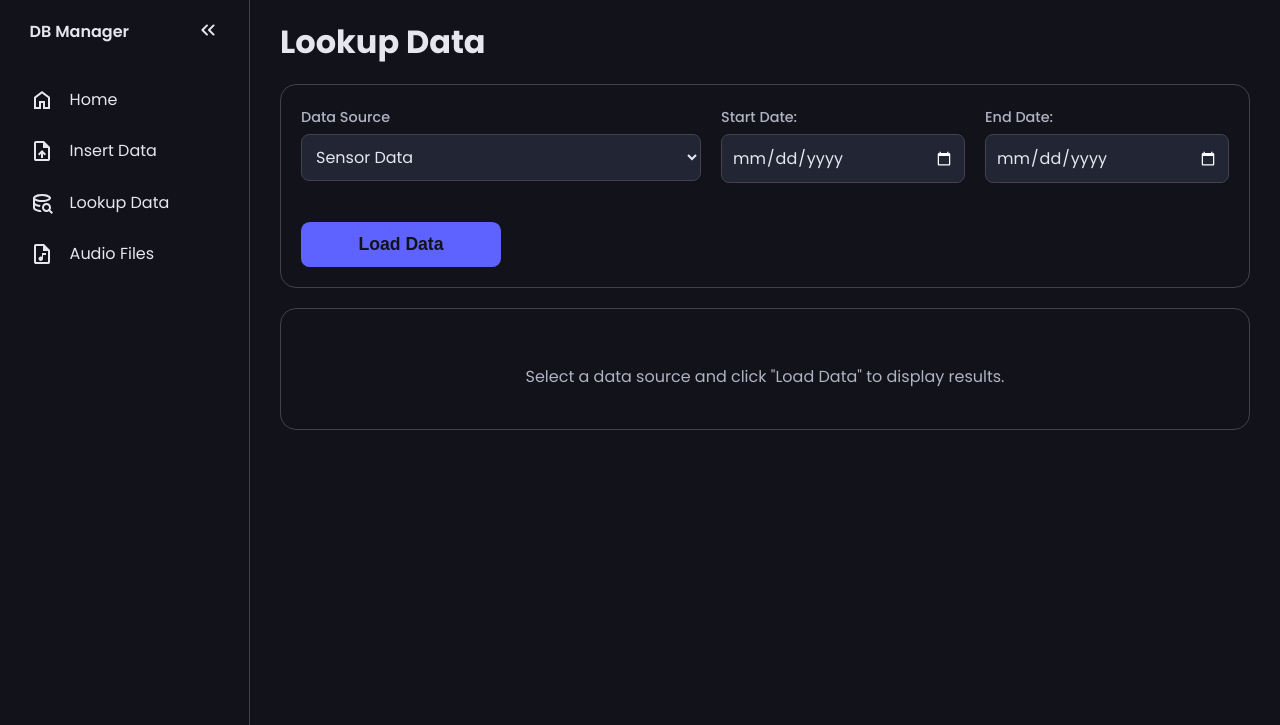
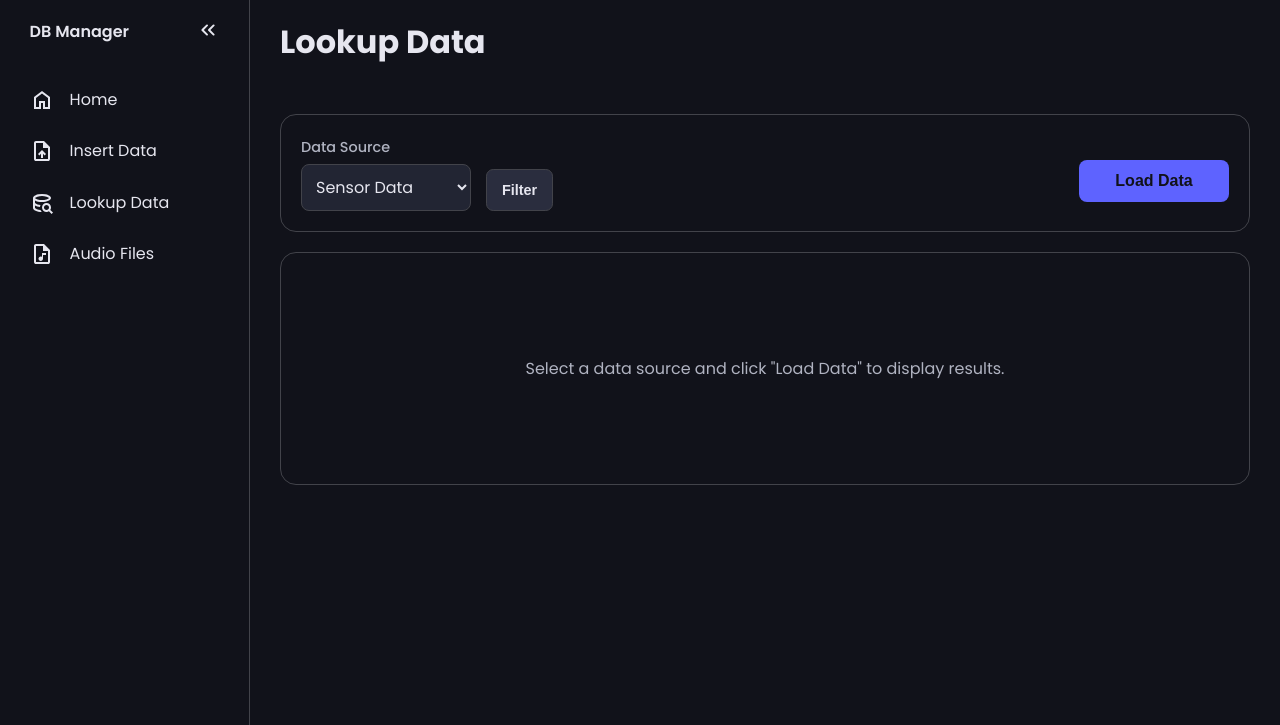
Before and after one commit to Herman-Junior/Project-in-D0020E, a Flask app: page /query in a window 1280 px wide. Shown: the top 725 px of the page. Run offline with Flask 3, Linux system fonts and the light colour scheme.

Commit message:
first iteration of new filter function, the frontend is not complete but shows the functionality atleast

```diff
--- a/frontend/query.html
+++ b/frontend/query.html
@@ -3,10 +3,7 @@
 {% block title %}Lookup Data - Database Manager{% endblock %}
 
 {% block head_links %}
-    <link
-        rel="stylesheet"
-        href="{{ url_for('static', filename='css/query-styles.css') }}"
-    />
+    <link rel="stylesheet" href="{{ url_for('static', filename='css/query-styles.css') }}" />
 {% endblock %}
 
 {% block scripts %}
@@ -14,36 +11,50 @@
 {% endblock %}
 
 {% block content %}
-
     <h1>Lookup Data</h1>
 
-    <div class="controls-container container">
+    <div class="query-layout-wrapper container">
+
+        <div class="left-controls">
+            <div class="main-row">
                 <div class="control-group">
                     <label for="data-select" class="control-label">Data Source</label>
                     <select id="data-select" class="control-input">
                         <option value="sensor">Sensor Data</option>
                         <option value="weather">Weather Data</option>
-                <option value="combined">Combined Data (Weather + Sensor)</option>
+                        <option value="combined">Combined Data</option>
                     </select>
                 </div>
+                <button id="toggle-filters-btn" class="insert-btn secondary-btn" type="button">Filter</button>
+            </div>
 
+            <div id="filter-options">
                 <div class="control-group">
-            <label for="start-date" class="control-label">Start Date:</label>
+                    <label class="control-label">Start Date</label>
                     <input type="date" id="start-date" class="control-input">
                 </div>
-
                 <div class="control-group">
-            <label for="end-date" class="control-label">End Date:</label>
+                    <label class="control-label">End Date</label>
                     <input type="date" id="end-date" class="control-input">
                 </div>
+                <div class="control-group">
+                    <label class="control-label">Start Time</label>
+                    <input type="time" id="start-time" class="control-input" step="1">
+                </div>
+                <div class="control-group">
+                    <label class="control-label">End Time</label>
+                    <input type="time" id="end-time" class="control-input" step="1">
+                </div>
+            </div>
+        </div>
 
-        <div class="control-group action-group">
+        <div class="right-controls">
             <button id="load-data-btn" class="insert-btn">Load Data</button>
         </div>
+    </div>
 
-        </div>
-        <div id="bulk-actions-container" class="container" style="display: none; margin-bottom: 10px;">
-        <button id="Delete selected" class="insert-btn" style="background-color: #00c8ff;">
+    <div id="bulk-actions-container" class="container" style="display: none; margin-top: 10px;">
+        <button id="delete-selected-btn" class="insert-btn" style="background-color: #00c8ff;">
             Delete selected (<span id="selected-count">0</span>)
         </button>
     </div>
@@ -51,5 +62,4 @@
     <div id="results-area" class="container results-area-container">
         <p class="info">Select a data source and click "Load Data" to display results.</p>
     </div>
-
 {% endblock %}
--- a/frontend/static/css/audio-styles.css
+++ b/frontend/static/css/audio-styles.css
@@ -74,6 +74,6 @@
 .table-container + .section-title,
 .table-container + h2 {
     margin-top: px !important;
-    padding-top: 20px;20
+    padding-top: 20px;
     border-top: 1px solid rgba(255,255,255,0.05); /* Optional: subtle line between sections */
 }
--- a/frontend/static/css/query-styles.css
+++ b/frontend/static/css/query-styles.css
@@ -1,24 +1,50 @@
 /* ------------------------------------------- */
-/* --- QUERY PAGE SPECIFIC STYLES ---          */
-/* --- Loaded AFTER styles.css to cascade ---  */
+/* --- 1. LAYOUT WRAPPER (HEADER SPACE) ---    */
 /* ------------------------------------------- */
 
-/* Override default container padding for the controls section */
-.controls-container {
-    /* Uses flex for a responsive horizontal layout, wrapping if necessary */
+.query-layout-wrapper {
     display: flex;
-    flex-wrap: wrap;
-    gap: 20px; /* Space between control groups */
+    justify-content: space-between;
+    align-items: flex-start; /* Keeps the right-side button from dropping when filters open */
     padding: 20px;
-    border-color: var(--line-clr); /* Highlight the control container */
-    margin-top: 30px;
+    gap: 20px;
+    margin-top: 60px; /* Increased space from page header */
+    border: 1px solid var(--line-clr);
+    border-radius: 1em;
 }
+
+/* LEFT COLUMN: Dropdown + Expanding Filters */
+.left-controls {
+    display: flex;
+    flex-direction: column;
+    gap: 15px;
+    flex-grow: 1;
+}
+
+/* TOP ROW: Select box + Filter Button */
+.main-row {
+    display: flex;
+    flex-direction: row;
+    align-items: flex-end;
+    gap: 15px;
+}
+
+/* RIGHT COLUMN: Load Button (Fixed at top) */
+.right-controls {
+    display: flex;
+    align-items: flex-start;
+    padding-top: 25px; /* Aligns button with the Select box baseline */
+}
+
+/* ------------------------------------------- */
+/* --- 2. INPUTS & LABELS ---                  */
+/* ------------------------------------------- */
 
 .control-group {
     display: flex;
     flex-direction: column;
-    min-width: 200px; /* Ensure inputs have space */
-    flex-grow: 1; /* Allow groups to grow */
+    min-width: 0;
+    flex-grow: 0;
 }
 
 .control-label {
@@ -38,61 +64,93 @@
     font-size: 1em;
 }
 
-/* Fix for date input icon color on dark background */
+/* Fix for date icon visibility */
 .control-input[type="date"]::-webkit-calendar-picker-indicator {
     filter: invert(1);
 }
 
-.action-group {
-    /* Center the button vertically */
-    display: flex;
-    align-self: flex-end;
+/* ------------------------------------------- */
+/* --- 3. BUTTONS ---                          */
+/* ------------------------------------------- */
+
+#toggle-filters-btn {
+    width: fit-content;
+    padding: 0 15px;
     flex-grow: 0;
+    flex-shrink: 0;
+
+    /* COOL GREY (Not Brown) */
+    background-color: #2a2d3e !important;
+    color: var(--text-clr);
+    border: 1px solid var(--line-clr);
+
+    font-size: 0.9em;
+
+    height: 42px;
+    margin: 0 !important;
 }
 
 #load-data-btn {
-    /* Custom style for the button, overriding .insert-btn if needed */
-    width: 100%;
-    height: 100%;
-    margin-top: 19px; /* Align with other inputs after label space */
+    /* Tell it to only be as wide as the text inside */
+    width: fit-content;
+    padding: 0 20px;
+
+    /* Ensure it doesn't try to grow to fill the row */
+    flex-grow: 0;
+    flex-shrink: 0;
+
+    /* Keep the height consistent with the dropdown */
+    height: 42px;
+}
+
+#toggle-filters-btn {
+    background-color: #2a2d3e !important; /* Deep navy-grey */
+    color: var(--text-clr);
+    border: 1px solid var(--line-clr);
+}
+
+#toggle-filters-btn:hover {
+    background-color: #383b52; /* Slightly lighter on hover */
+}
+
+#load-data-btn {
     min-width: 150px;
-
-    /* Custom button styling (optional, based on previous suggestion) */
-    font-size: 1.1em;
-    padding: 12px 25px;
-    background-color: var(--accent-clr); /* Using the standard accent color */
+    padding: 0 25px;
+    background-color: var(--accent-clr);
 }
 
 #load-data-btn:hover {
-    background-color: #7b80ff; /* Slightly lighter accent */
+    background-color: #7b80ff;
 }
 
-/* Results Area */
-.results-area-container {
-    padding: 20px; /* Keep a standard padding for the results box */
+.secondary-btn {
+    background-color: #444;
 }
 
+/* ------------------------------------------- */
+/* --- 4. FILTER OPTIONS (EXPANDABLE) ---      */
+/* ------------------------------------------- */
+
+#filter-options {
+    display: none; /* Controlled by JS */
+    flex-direction: row;
+    flex-wrap: wrap;
+    gap: 15px;
+    padding: 15px;
+    background-color: var(--hover-clr);
+    border-radius: 8px;
+    border: 1px solid var(--line-clr);
+}
 
 /* ------------------------------------------- */
-/* --- DATA TABLE STYLES ---                   */
+/* --- 5. DATA TABLE STYLES ---                */
 /* ------------------------------------------- */
 
-/* * CRITICAL FIX: Force the scrollbar onto the table container.
- * This ensures the sticky header sticks to the top of this container,
- * not the main viewport, which was causing conflicts.
- */
 .table-container {
     width: 100%;
-
-    /* Define a fixed viewing area height */
-    max-height: 70vh; /* Adjust this value if you need a smaller/larger table area */
-
-    /* CRITICAL: Force vertical scrolling inside this container */
+    max-height: 70vh;
     overflow-y: auto;
-
-    /* Keep horizontal scrolling */
     overflow-x: auto;
-
     margin-top: 10px;
     border: 1px solid var(--line-clr);
     border-radius: 1em;
@@ -101,8 +159,7 @@
 .data-table {
     width: 100%;
     border-collapse: collapse;
-    /* Use fixed layout to help with scrolling and column sizing */
-    table-layout: fixed;
+    table-layout: fixed; /* Keeps column widths consistent */
 }
 
 .data-table th, .data-table td {
@@ -110,75 +167,73 @@
     text-align: left;
 }
 
-.data-table thead {
-    /* Ensure the background covers the entire header row */
-    background-color: var(--hover-clr);
-}
-
-/* Header Styling */
+/* Header Styling - Sticky to the top of the container */
 .data-table thead th {
     background-color: var(--hover-clr);
     color: var(--accent-clr);
     font-weight: 700;
     text-transform: uppercase;
     font-size: 0.85em;
-    letter-spacing: 0.5px;
-
-    /* The correct sticky rules: sticks to the top of the scrollable .table-container */
     position: sticky;
     top: 0;
     z-index: 10;
-
-    border-bottom: 2px solid var(--accent-clr); /* Stronger line under the header */
+    border-bottom: 2px solid var(--accent-clr);
 }
 
-/* Row Styling */
+/* Row Styling & Zebra Striping */
 .data-table tbody tr {
     border-bottom: 1px solid var(--line-clr);
 }
-.data-table tbody tr:last-child {
-    border-bottom: none;
-}
 
-/* Alternating Row Background (Zebra Stripping) */
 .data-table tbody tr:nth-child(even) {
     background-color: var(--hover-clr);
 }
 
-/* Hover effect on all rows */
 .data-table tbody tr:hover {
-    background-color: #33364f; /* Slightly lighter/brighter than hover-clr */
-    cursor: default;
+    background-color: #33364f;
 }
 
-/* Cell/Column Styling */
+/* Column Highlighting (Restored) */
 .data-table td {
     color: var(--secondary-text-clr);
     font-size: 0.95em;
 }
 
-/* Highlight Date/Time columns (first two columns) */
-.data-table tr td:nth-child(1),
-.data-table tr td:nth-child(2) {
+/* Highlight Date/Time columns (the first two columns after the checkbox) */
+.data-table tr td:nth-child(2),
+.data-table tr td:nth-child(3) {
     color: var(--text-clr);
     font-weight: 600;
 }
 
+/* Checkbox Column width */
+.checkbox-col {
+    width: 10px !important;   /* Reduced from 50px */
+    padding-right: 0 !important;
+    text-align: center;
+}
+
+/* 2. Remove the left padding from the column immediately following the checkbox */
+.checkbox-col + th,
+.checkbox-col + td {
+    padding-left: 5px !important; /* Tightens the gap to the Date column */
+}
+
+/* 3. Ensure the table doesn't force extra space */
+.data-table {
+    width: 100%;
+    border-collapse: collapse;
+    table-layout: fixed;
+}
+
 
 /* ------------------------------------------- */
-/* --- STATUS MESSAGES ---                     */
+/* --- 6. STATUS MESSAGES ---                  */
 /* ------------------------------------------- */
-.loading, .info {
-    color: var(--secondary-text-clr);
+
+.loading, .info, .error {
     text-align: center;
-    padding: 20px;
-    margin: 0;
+    padding: 40px;
 }
 
-.error {
-    color: #ff5e5e; /* red color for errors */
-    font-weight: 600;
-    text-align: center;
-    padding: 20px;
-    margin: 0;
-}
+.error { color: #ff5e5e; font-weight: 600; }
--- a/frontend/static/scripts/query.js
+++ b/frontend/static/scripts/query.js
@@ -2,50 +2,48 @@ document.addEventListener('DOMContentLoaded', () => {
     const dataSelect = document.getElementById('data-select');
     const loadButton = document.getElementById('load-data-btn');
     const resultsDiv = document.getElementById('results-area');
+
+    // Select the inputs - using optional chaining to prevent crashes
     const startDateInput = document.getElementById('start-date');
     const endDateInput = document.getElementById('end-date');
-
-    // NOTE: Removed the code that set the default date to 'today'.
-    // This allows the API to return all data when the fields are empty.
+    const startTimeInput = document.getElementById('start-time'); // Added
+    const endTimeInput = document.getElementById('end-time');     // Added
 
     // --- CORE LOGIC ---
     loadButton.addEventListener('click', fetchData);
 
     async function fetchData() {
         const selectedData = dataSelect.value;
-        const startDate = startDateInput.value;
-        const endDate = endDateInput.value;
+        const startDate = startDateInput ? startDateInput.value : '';
+        const endDate = endDateInput ? endDateInput.value : '';
+        const startTime = startTimeInput ? startTimeInput.value : ''; // Added
+        const endTime = endTimeInput ? endTimeInput.value : '';     // Added
 
         if (!selectedData) {
             resultsDiv.innerHTML = '<p class="error">Please select a data source.</p>';
             return;
         }
 
-        // Determine the correct API endpoint
         const endpointMap = {
             'sensor': '/api/v1/sensors',
             'weather': '/api/v1/weather',
-            'combined': '/api/v1/combined' // Pre-existing endpoint name
+            'combined': '/api/v1/combined'
         };
 
         const endpoint = endpointMap[selectedData];
+        const params = new URLSearchParams();
 
-        // Construct query parameters
-        const params = new URLSearchParams();
-        // Only append parameters if they have a value (i.e., not an empty string)
+        // Append Date and Time parameters
         if (startDate) params.append('start_date', startDate);
+        if (startTime) params.append('start_time', startTime); // Added
         if (endDate) params.append('end_date', endDate);
+        if (endTime) params.append('end_time', endTime);     // Added
 
         const url = `${endpoint}?${params.toString()}`;
-
         resultsDiv.innerHTML = '<p class="loading info">Loading data...</p>';
 
         try {
             const response = await fetch(url);
-
-            // NOTE: The previous special "Combined" error handling has been removed.
-
-            // Handle successful response with no data (204 No Content)
             if (response.status === 204) {
                 resultsDiv.innerHTML = '<p class="info">No data found for the selected criteria.</p>';
                 return;
@@ -66,10 +64,12 @@ document.addEventListener('DOMContentLoaded', () => {
             renderTable(data, resultsDiv);
 
         } catch (e) {
-            // General catch for network or parsing errors (applies to all endpoints now)
-            resultsDiv.innerHTML = `<p class="error">Network Error: ${e.message}. Check your server and API endpoints.</p>`;
+            resultsDiv.innerHTML = `<p class="error">Network Error: ${e.message}</p>`;
         }
     }
+
+    // --- CHECKBOX & POP-UP LOGIC ---
+    // We listen for changes globally within the document or results area
     document.addEventListener('change', (e) => {
         if (e.target.id === 'select-all-rows') {
             const checkboxes = document.querySelectorAll('.row-checkbox');
@@ -82,65 +82,74 @@ document.addEventListener('DOMContentLoaded', () => {
         }
     });
 
+const toggleBtn = document.getElementById('toggle-filters-btn');
+const filterOptions = document.getElementById('filter-options');
+
+toggleBtn.addEventListener('click', () => {
+    if (filterOptions.style.display === 'none' || filterOptions.style.display === '') {
+        filterOptions.style.display = 'flex';
+        toggleBtn.textContent = 'Hide Filters';
+    } else {
+        filterOptions.style.display = 'none';
+        toggleBtn.textContent = 'Filter';
+    }
+});
+
     function updateActionMenu() {
         const selected = document.querySelectorAll('.row-checkbox:checked');
         const container = document.getElementById('bulk-actions-container');
         const countSpan = document.getElementById('selected-count');
 
+        if (container) {
             if (selected.length > 0) {
                 container.style.display = 'block';
-        countSpan.textContent = selected.length;
+                if (countSpan) countSpan.textContent = selected.length;
             } else {
                 container.style.display = 'none';
             }
         }
+    }
 
-    // --- TABLE RENDERING (MODIFIED TO ENFORCE DATE/TIME ORDER) ---
+    // --- TABLE RENDERING ---
     function renderTable(data, targetElement) {
-        targetElement.innerHTML = ''; // Clear previous content
+        targetElement.innerHTML = '';
 
-        // 1. Define the fixed order for the leading columns (must match API keys)
+        // 1. Define the order of data columns
         const mandatoryHeaders = ['date', 'time'];
-
-        // 2. Get all unique headers from the first data row
-        const allHeaders = Object.keys(data[0]);
-
-        // 3. Filter out the mandatory headers from the full list
-        // This ensures they are not duplicated later.
-        const remainingHeaders = allHeaders.filter(header =>
-            !mandatoryHeaders.includes(header)
-        );
-
-        // 4. Combine: mandatory headers first, then the rest of the data columns
+        const allHeaders = Object.keys(data[0]).filter(h => h !== 'id');
+        const remainingHeaders = allHeaders.filter(header => !mandatoryHeaders.includes(header));
         const headers = [...mandatoryHeaders, ...remainingHeaders];
 
         let tableHTML = '<div class="table-container"><table class="data-table"><thead><tr>';
 
-        // Create header row
+        // HEADER: First column is the checkbox
+        tableHTML += '<th class="checkbox-col"><input type="checkbox" id="select-all-rows"></th>';
+
+        // HEADER: Following columns are Date, Time, etc.
         headers.forEach(header => {
-            // Simple formatting: replace underscores with spaces, then capitalize first letter
             const displayHeader = header.replace(/_/g, ' ').split(' ').map(word => word.charAt(0).toUpperCase() + word.slice(1)).join(' ');
             tableHTML += `<th>${displayHeader}</th>`;
         });
         tableHTML += '</tr></thead><tbody>';
 
-        // 5. Create data rows using the fixed 'headers' array for consistent cell ordering
+        // BODY: Create rows
         data.forEach(row => {
             tableHTML += '<tr>';
 
+            // CELL: First column MUST be the checkbox to match the header
+            const rowId = row.id || '';
+            tableHTML += `<td class="checkbox-col"><input type="checkbox" class="row-checkbox" value="${rowId}"></td>`;
+
+            // CELL: Following columns
             headers.forEach(header => {
                 const cellValue = row[header] !== undefined && row[header] !== null ? row[header] : 'N/A';
                 tableHTML += `<td>${cellValue}</td>`;
             });
 
-            const rowId = row.id || '';
-            tableHTML += `<td><input type="checkbox" class="row-checkbox" value="${rowId}"></td>`;
-
             tableHTML += '</tr>';
         });
 
         tableHTML += '</tbody></table></div>';
-
         targetElement.innerHTML = tableHTML;
 
         updateActionMenu();
```
Lines whose indentation alone changed are shown as unchanged.
